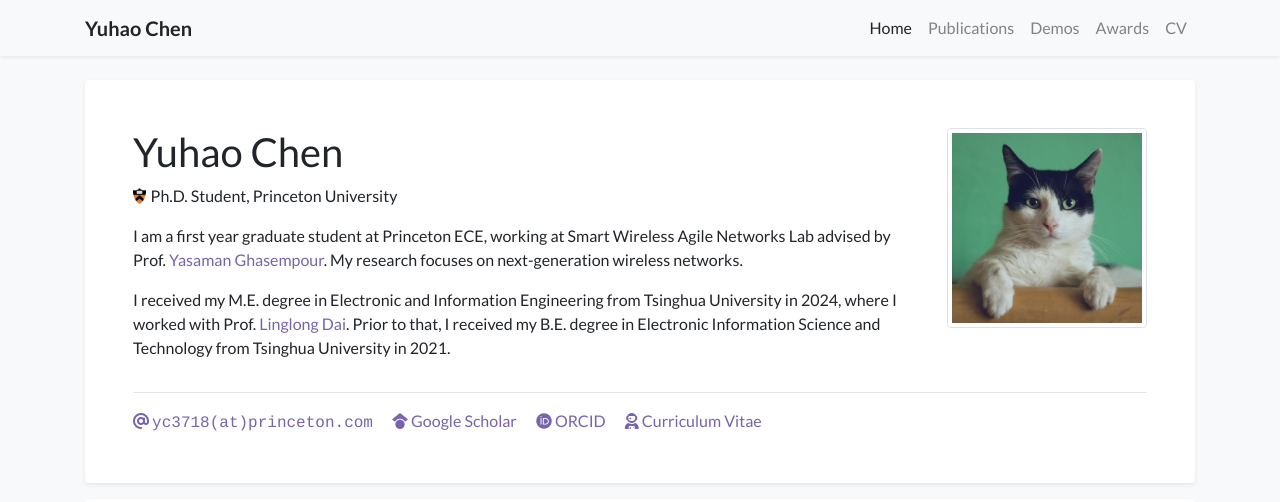
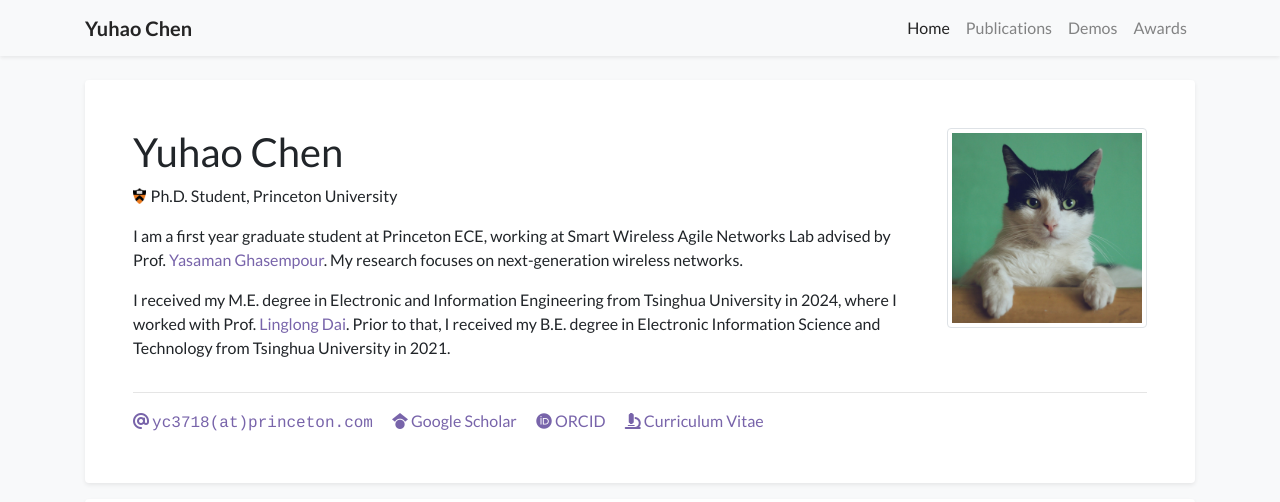
Before and after one commit to YuhaoChen-Homepage/YuhaoChen-Homepage.github.io, a Jekyll site: the page built from index.html, in a window 1280 px wide. Shown: the top 502 px of the page. Built offline with Jekyll 4.4.1, drawn with Linux system fonts in a browser that asks for light colours; nearby versions of some CDN libraries; a style sheet for code colours, icons or effects is not loaded.

Commit message:
cv location update

```diff
--- a/_data/navigation.yml
+++ b/_data/navigation.yml
@@ -9,5 +9,5 @@
   url: /demos
 - name: Awards
   url: /awards
-- name: CV
-  url: https://yuhaochen-homepage.github.io/assets/files/CV_YuhaoChen.pdf
+# - name: CV
+#   url: https://yuhaochen-homepage.github.io/assets/files/CV_YuhaoChen.pdf
--- a/_includes/widgets/profile_card.html
+++ b/_includes/widgets/profile_card.html
@@ -96,7 +96,7 @@
 
                         {% if site.data.profile.cv_link %}
                         <a class="pr-3 no-break" target="_blank" href="{{ site.data.profile.cv_link | relative_url }}">
-                            <i class="fas fa-user-astronaut"></i> Curriculum Vitae
+                            <i class="fas fa-microscope"></i> Curriculum Vitae
                         </a>
                         {% endif %}
                     </div>
```
